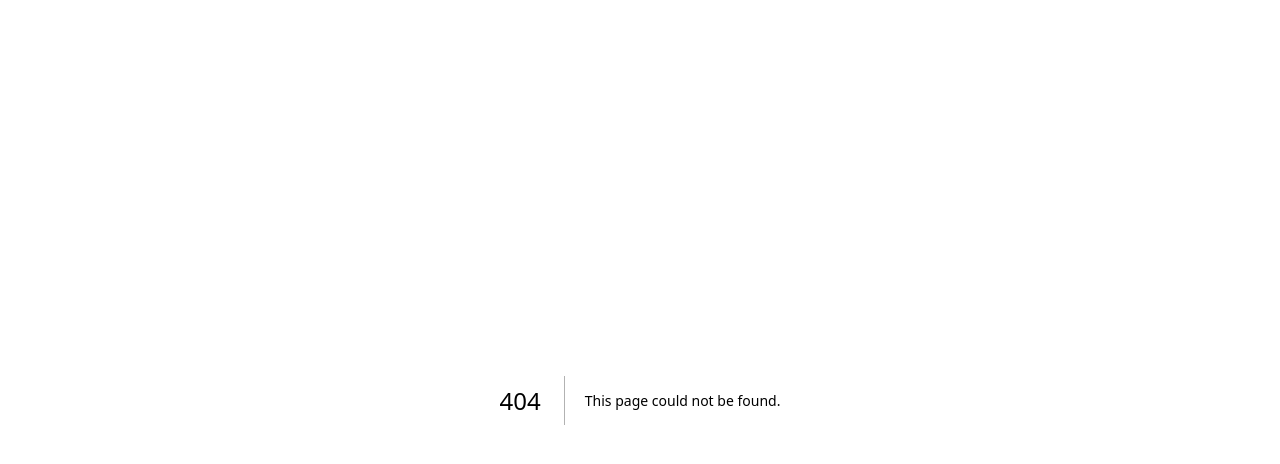
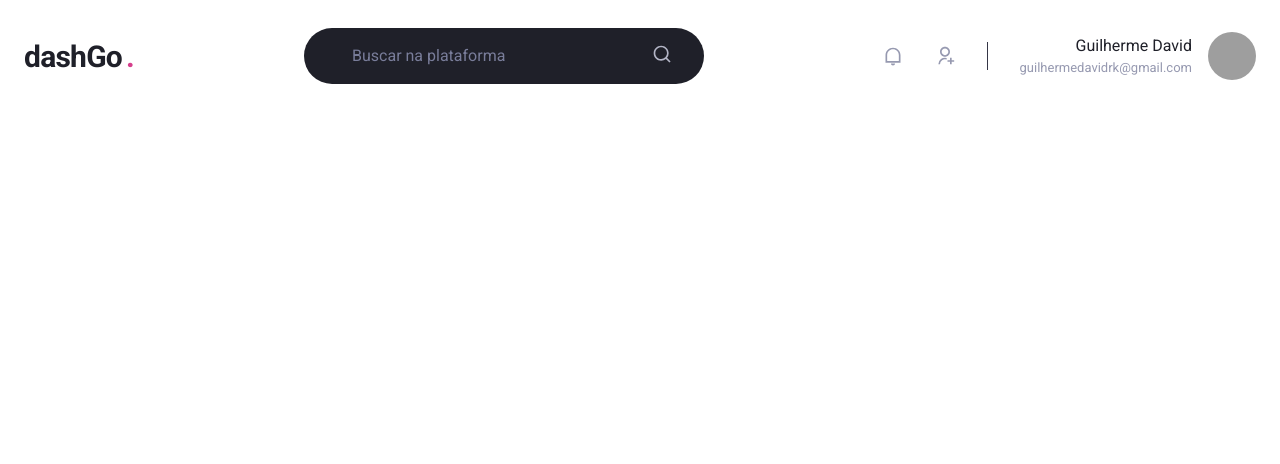
Before and after one commit to manoguii/dash-go, a Next.js app: page /dashboard in a window 1280 px wide. Before the commit this address had no page. Shown: the top 464 px of the page. Built offline with nearby package versions, Linux system fonts and the light colour scheme; grey boxes are pictures that could not be loaded.

Commit message:
:memo: style: create header

```diff
--- a/package.json
+++ b/package.json
@@ -9,15 +9,20 @@
     "lint": "next lint"
   },
   "dependencies": {
+    "@chakra-ui/react": "^2.4.9",
+    "@emotion/react": "^11.10.5",
+    "@emotion/styled": "^11.10.5",
     "@next/font": "13.1.4",
     "@types/node": "18.11.18",
     "@types/react": "18.0.27",
     "@types/react-dom": "18.0.10",
     "eslint": "8.32.0",
     "eslint-config-next": "13.1.4",
+    "framer-motion": "^8.5.0",
     "next": "13.1.4",
     "react": "18.2.0",
     "react-dom": "18.2.0",
+    "react-icons": "^4.7.1",
     "typescript": "4.9.4"
   },
   "devDependencies": {
--- /dev/null
+++ b/src/components/header.tsx
@@ -0,0 +1,78 @@
+import { Flex, Input, Text, Icon, HStack, Box, Avatar } from '@chakra-ui/react'
+import { RiNotificationLine, RiSearchLine, RiUserAddLine } from 'react-icons/ri'
+
+export default function Header() {
+  return (
+    <Flex
+      w={'100%'}
+      as="header"
+      maxWidth={1480}
+      h="20"
+      mx={'auto'}
+      mt="4"
+      px="6"
+      align="center"
+    >
+      <Text fontSize={'3xl'} fontWeight="bold" letterSpacing="tight" w="64">
+        dashGo
+        <Text as={'span'} ml="1" color="pink.500">
+          .
+        </Text>
+      </Text>
+
+      <Flex
+        as="label"
+        flex={1}
+        py="4"
+        px="8"
+        ml="6"
+        maxWidth={400}
+        alignSelf="center"
+        color={'gray.200'}
+        position="relative"
+        bg={'gray.800'}
+        borderRadius="full"
+      >
+        <Input
+          color={'gray.50'}
+          variant="unstyled"
+          px={4}
+          mr={4}
+          placeholder="Buscar na plataforma"
+          _placeholder={{ color: 'gray.400' }}
+        />
+        <Icon as={RiSearchLine} fontSize="20" />
+      </Flex>
+
+      <Flex align="center" ml={'auto'}>
+        <HStack
+          spacing={'8'}
+          mx="8"
+          pr="8"
+          py="1"
+          color={'gray.300'}
+          borderRightWidth={1}
+          borderColor={'gray.700'}
+        >
+          <Icon as={RiNotificationLine} fontSize="20" />
+          <Icon as={RiUserAddLine} fontSize="20" />
+        </HStack>
+
+        <Flex align="center">
+          <Box mr="4" textAlign={'right'}>
+            <Text>Guilherme David</Text>
+            <Text color={'gray.300'} fontSize="small">
+              guilhermedavidrk@gmail.com
+            </Text>
+          </Box>
+
+          <Avatar
+            size={'md'}
+            name="Guilherme David"
+            src="https://github.com/manoguii.png"
+          />
+        </Flex>
+      </Flex>
+    </Flex>
+  )
+}
--- a/src/pages/_app.tsx
+++ b/src/pages/_app.tsx
@@ -1,5 +1,11 @@
+import { theme } from '@/styles/theme'
+import { ChakraProvider } from '@chakra-ui/react'
 import type { AppProps } from 'next/app'
 
 export default function App({ Component, pageProps }: AppProps) {
-  return <Component {...pageProps} />
+  return (
+    <ChakraProvider resetCSS theme={theme}>
+      <Component {...pageProps} />
+    </ChakraProvider>
+  )
 }
--- a/src/pages/_document.tsx
+++ b/src/pages/_document.tsx
@@ -3,7 +3,18 @@ import { Html, Head, Main, NextScript } from 'next/document'
 export default function Document() {
   return (
     <Html lang="en">
-      <Head />
+      <Head>
+        <link rel="preconnect" href="https://fonts.googleapis.com" />
+        <link
+          rel="preconnect"
+          href="https://fonts.gstatic.com"
+          crossOrigin="anonymous"
+        />
+        <link
+          href="https://fonts.googleapis.com/css2?family=Roboto:wght@400;500;700&display=swap"
+          rel="stylesheet"
+        />
+      </Head>
       <body>
         <Main />
         <NextScript />
--- /dev/null
+++ b/src/pages/dashboard.tsx
@@ -0,0 +1,5 @@
+import Header from '@/components/header'
+
+export default function Dashboard() {
+  return <Header />
+}
--- /dev/null
+++ b/src/styles/theme.ts
@@ -0,0 +1,30 @@
+import { Theme, extendTheme } from '@chakra-ui/react'
+
+const customTheme = {
+  styles: {
+    body: {
+      bg: 'gray.900',
+      color: 'gray.50',
+    },
+  },
+  fonts: {
+    heading: 'Roboto',
+    body: 'Roboto',
+  },
+  colors: {
+    gray: {
+      '50': '#EEEEF2',
+      '100': '#D1D2DC',
+      '200': '#B3B5C6',
+      '300': '#9699B0',
+      '400': '#797D9A',
+      '500': '#616480',
+      '600': '#4B4D63',
+      '700': '#353646',
+      '800': '#1F2029',
+      '900': '#181B23',
+    },
+  },
+} as Theme
+
+export const theme = extendTheme(customTheme)
```
Also changed, not shown: src/components/Form/Input.tsx (added, +31 -0 lines), src/pages/index.tsx (+27 -1 lines), 1 other file (tests, documents, lock files or other folders).
